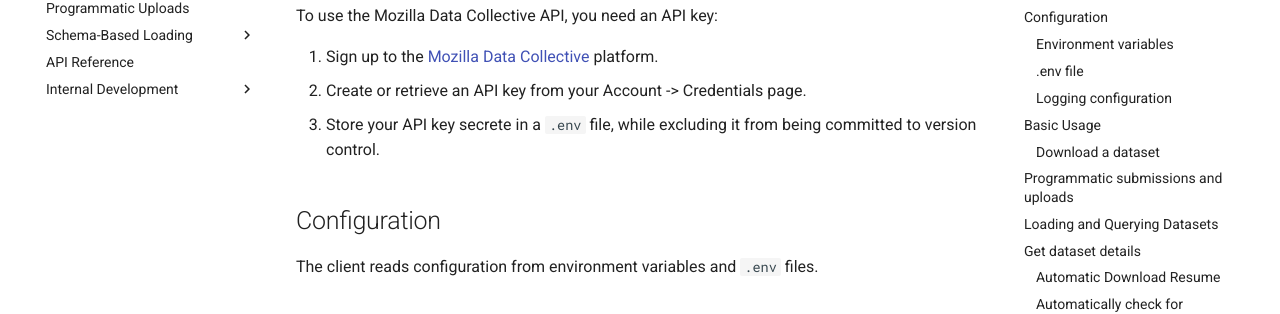
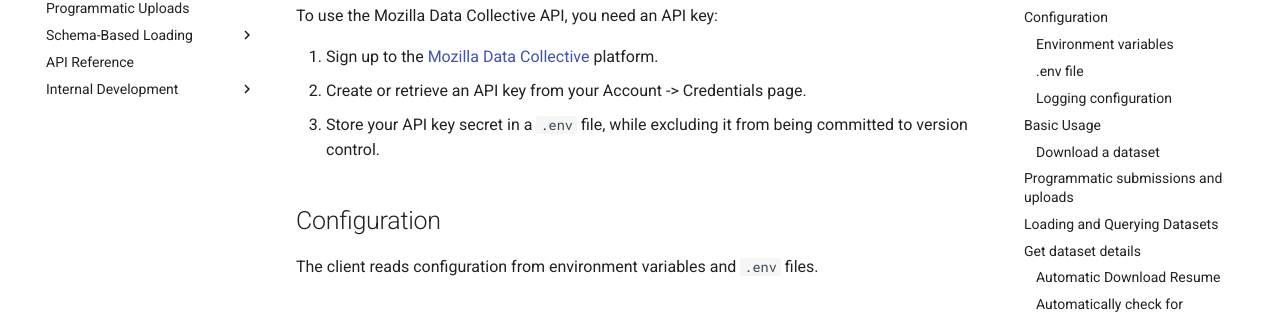
Before and after one commit to Mozilla-Data-Collective/datacollective-python, an MkDocs documentation site: the page built from docs/index.md, in a window 1280 px wide and 900 px high, scrolled down 497 px. Shown: the part 145-459 px from the top of the window. Built offline with MkDocs 1.6.1 and Material for MkDocs 9.7.7, drawn with Linux system fonts in a browser that asks for light colours; comment, search, counter and statistics services are not loaded.

Commit message:
Apply suggestions from code review
typo :/

Co-authored-by: Kathy Reid <kathy.reid@mozilladatacollective.com>

```diff
--- a/docs/index.md
+++ b/docs/index.md
@@ -24,7 +24,7 @@
 
 1. Sign up to the [Mozilla Data Collective](https://mozilladatacollective.com) platform.
 2. Create or retrieve an API key from your Account -> Credentials page.
-3. Store your API key secrete in a `.env` file, while excluding it from being committed to version control.
+3. Store your API key secret in a `.env` file, while excluding it from being committed to version control.
 
 ## Configuration
 
```
